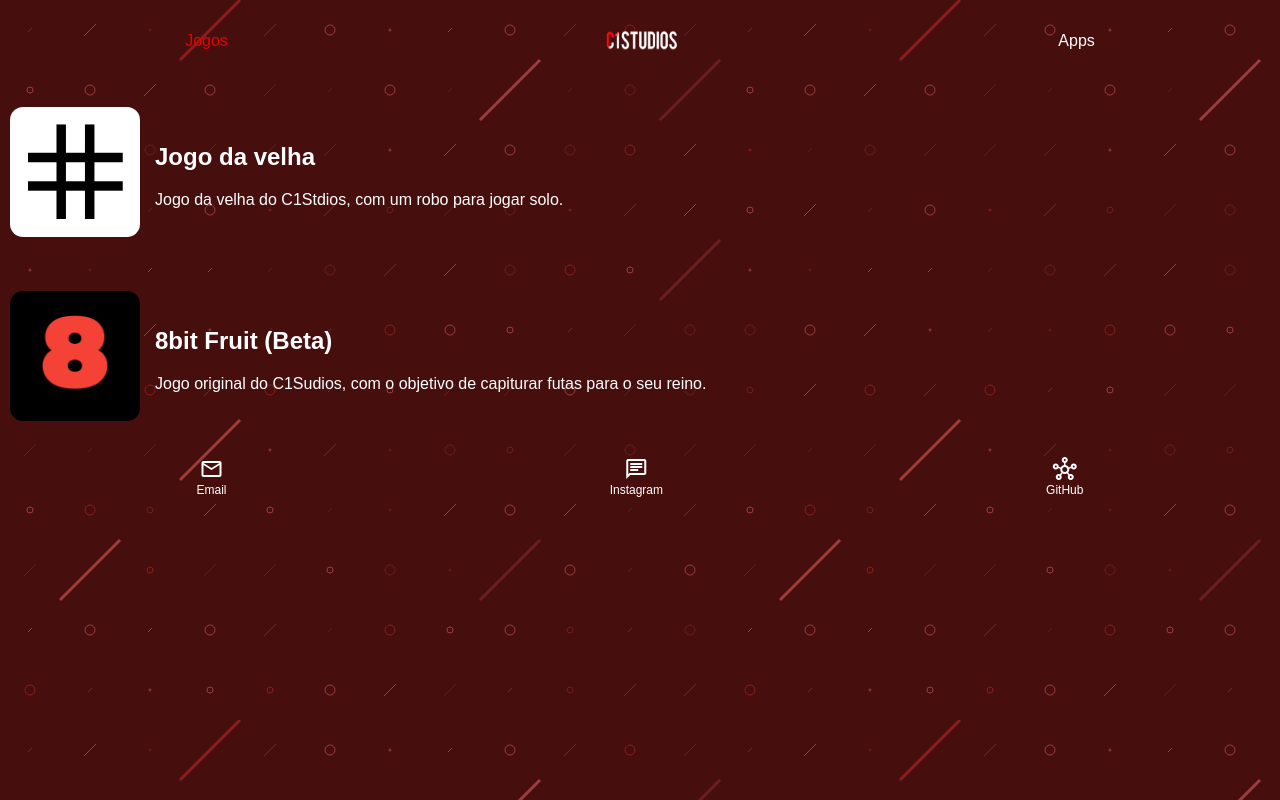
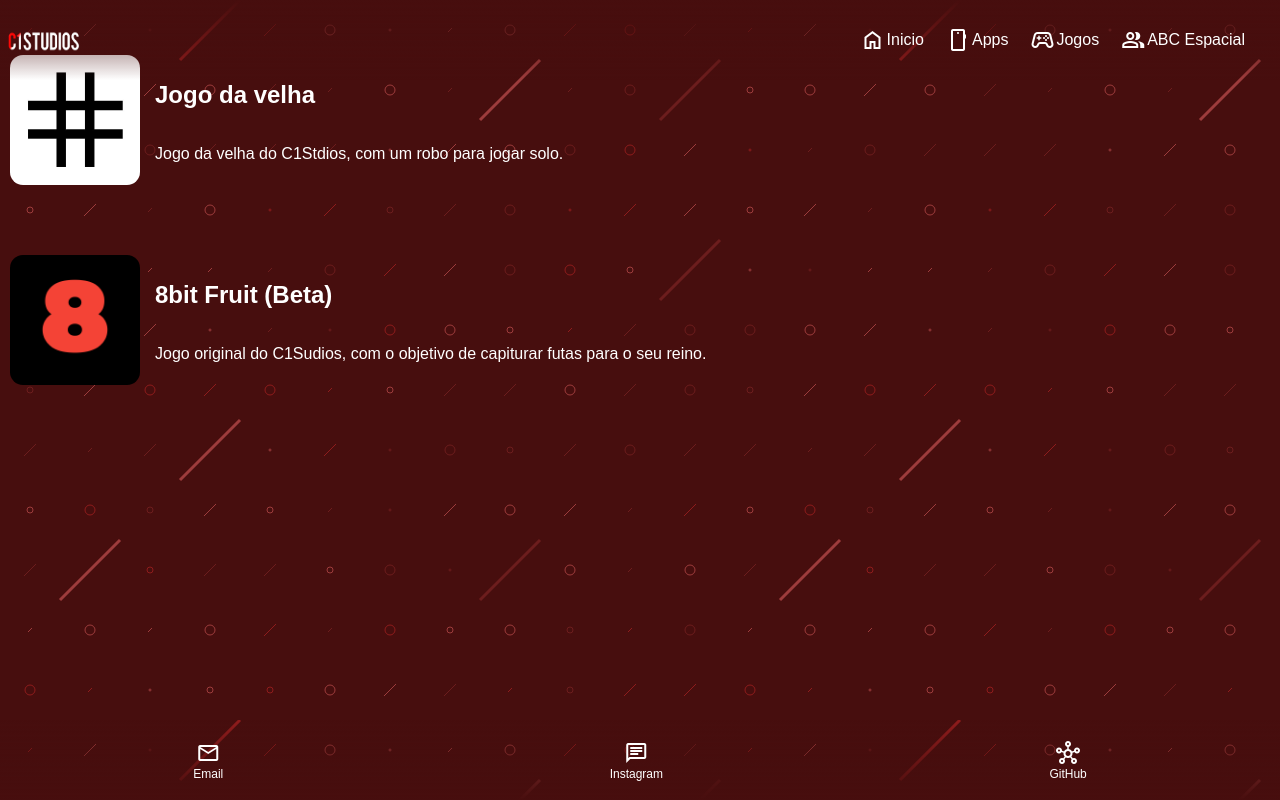
Before and after one commit to Camyro/c1studiosjogos, a plain HTML site: page index.html in a window 1280 px wide. Drawn offline with nearby package versions, Linux system fonts and the light colour scheme.

Commit message:
Update, date:06/14/2023

```diff
--- a/index.css
+++ b/index.css
@@ -26,28 +26,49 @@ body::-webkit-scrollbar-thumb {
     border: 3px solid rgba(71, 14, 14, 1);
 }
 
-nav ul{
+/*Navegaçao*/
+.nav{
+    position:fixed;
+    width: 100%;
+    height: 10%;
     display: flex;
     list-style-type: none;
     justify-content: space-around;
     align-items: center;
-    padding: 0;
+    background-image: linear-gradient(#470e0e, #88888800);
 }
 
-nav ul li img{
+.nav ul{
+    display: flex;
+    list-style-type: none;
+    padding: 0px 25px;
+    width: 100%;
+    justify-content: flex-end;
+}
+
+.nav li{
+    padding: 0px 10px;
+}
+
+.nav img{
     width: 90px;
     height: 23px;
 }
 
-nav ul li p{
-    color: rgb(235, 0, 0);
+.nav ul li p{
+    color: #ffffff;
 }
 
 a, span{
-    color: white;
+    color: rgb(255, 255, 255);
     text-decoration: none;
 }
 
+a{
+    display: flex;
+    align-items: center;
+    align-self: center;
+}
 
 
 
@@ -72,14 +93,23 @@ a, span{
     justify-self: center;
 }
 
+.app1{
+    padding: 30px 10px 10px 10px;
+}
 
 
+
+/*Rodape*/
 .rodape{
     display: flex;
     margin: 0;
     justify-content: space-around;
     align-items: center;
-    padding: 5px;
+    position: fixed;
+    bottom: 0;
+    height: 10%;
+    width: 100%;
+    background-image: linear-gradient(#88888800, #470e0e);
 }
 
 span{
@@ -95,7 +125,13 @@ span{
     font-size: 12px;
 }
 
-a:hover, p:hover, h2:hover, span:hover{
+.rodape p{
+    padding: 0;
+    margin: 0;
+    display: flex;
+}
+
+a:hover, .rodape p:hover, span:hover, .nav p:hover{
     color: rgb(235, 0, 0);
 }
 
--- a/index.html
+++ b/index.html
@@ -20,25 +20,46 @@
     <link rel="icon" type="image/jpg" href="./img/c1logo.png"/>
 </head>
 <body>
-    <nav>
+    <!-- Navegaçao -->
+    <nav class="nav">
+        <img src="./img/bbbb.png" alt="Logo do c1studios">
         <ul>
             <li>
-                <p>Jogos</p>
-            </li>
-            <li>
                 <a href="https://c1studios.netlify.app" target="_parent">
-                    <img src="./img/bbbb.png" alt="Logo do c1studios">
+                    <span class="material-symbols-outlined">
+                        home
+                    </span>
+                <p>Inicio</p>
                 </a>
             </li>
             <li>
-                <div class="content">
-                    <a href=https://c1studiosapps.netlify.app target="_parent">Apps</a>
-                </div>
+                <a href="https://c1studiosapps.netlify.app" target="_parent">
+                    <span class="material-symbols-outlined">
+                        smartphone
+                    </span>
+                    <p>Apps</p>
+                </a>
+            </li>
+            <li>
+                <a href=https://c1studiosjogos.netlify.app target="_parent">
+                    <span class="material-symbols-outlined">
+                        stadia_controller
+                    </span>
+                    <p>Jogos</p>
+                </a>
+            </li>
+            <li>
+                <a href=https://abcespacial.netlify.app/ target="_parent">
+                    <span class="material-symbols-outlined">
+                        group
+                    </span>
+                    <p>ABC Espacial</p>
+                </a>
             </li>
         </ul>
     </nav>
 
-    <div class="apps">
+    <div class="apps app1">
         <a href="Jogo da Velha.html">
           <img src="./img/Jogo da Velha.jpeg" alt="Logo do Jogo da Velha">
         </a>
```
